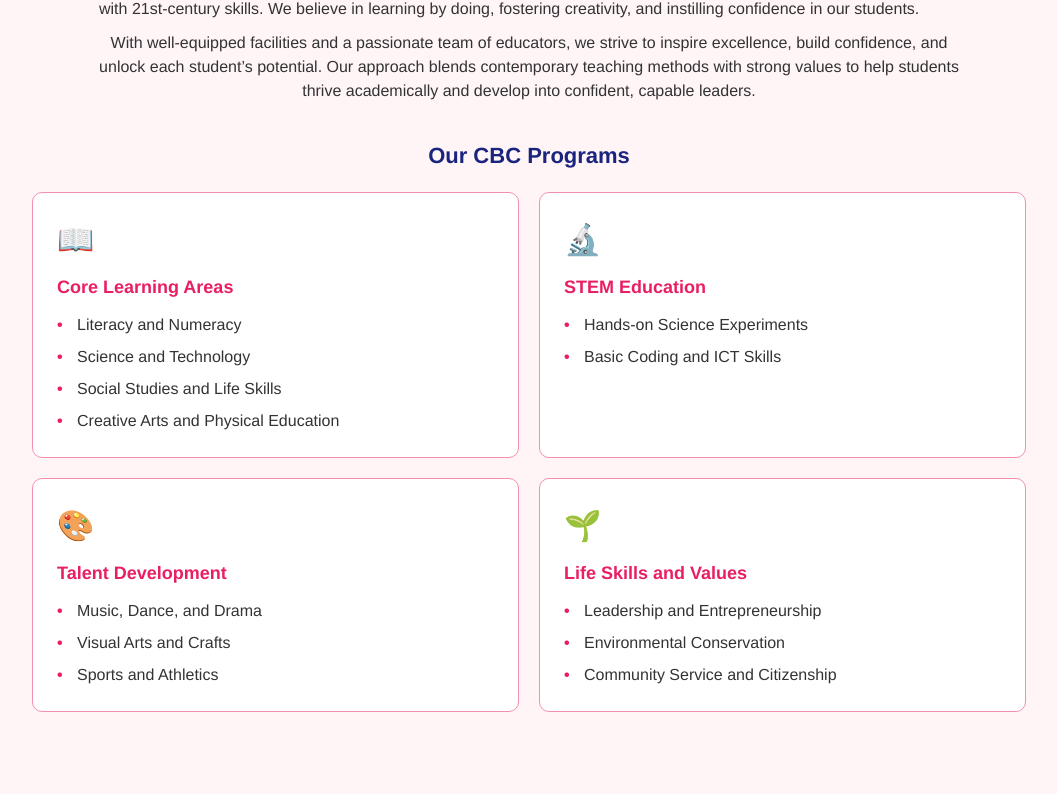
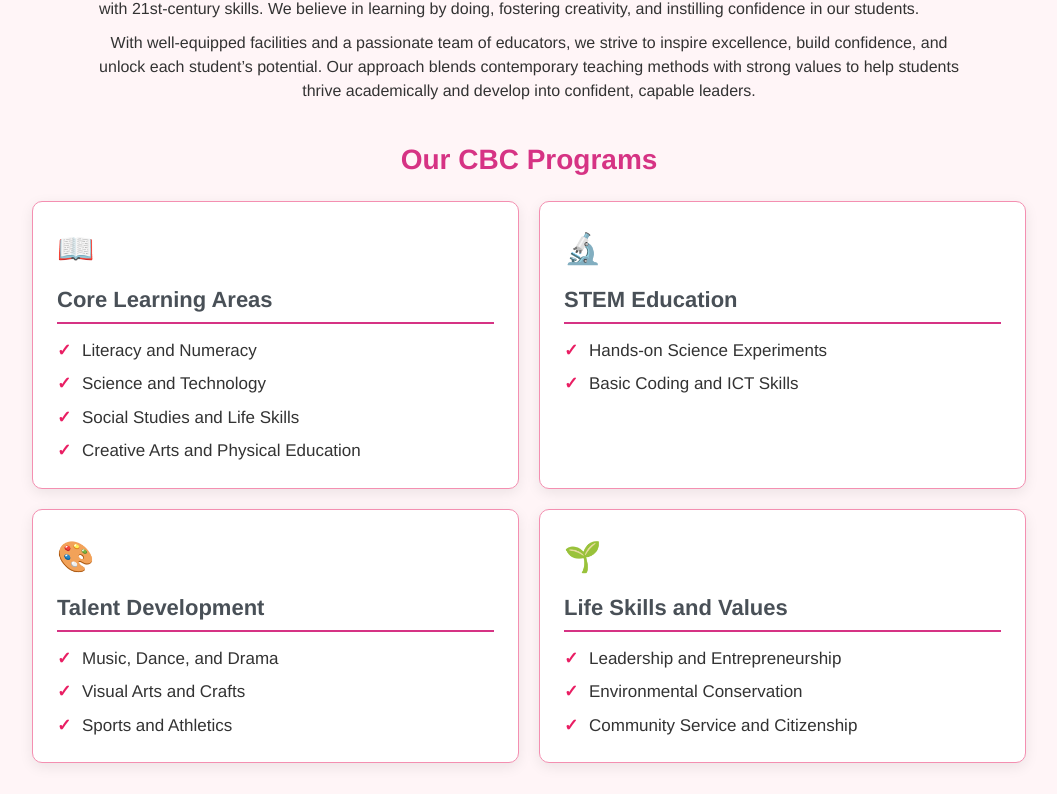
Before and after one commit to WangaiJM/girls, a React (Vite) app: page /programmes in a window 1280 px wide. Shown: the part 937-1731 px from the top of the page, without its empty margins (111-1168 px from the left). Built offline with nearby package versions, Linux system fonts and the light colour scheme.

Commit message:
Refine programme card styling

```diff
--- a/src/pages/Programs/programs.scss
+++ b/src/pages/Programs/programs.scss
@@ -52,14 +52,16 @@
 
 .programs-page__subheading {
   margin-bottom: 2rem;
-  color: var(--accent-color);
-  font-size: 2.2rem;
+  color: var(--header-color, var(--primary-color));
+  font-size: 2.8rem;
   text-align: center;
 }
 
 .program-area-grid {
   display: grid;
   grid-template-columns: repeat(2, minmax(0, 1fr));
+  max-width: 100rem;
+  margin: 0 auto;
   gap: 2rem;
 }
 
@@ -67,7 +69,16 @@
   padding: 2.4rem;
   border: 1px solid var(--border-color);
   border-radius: 1rem;
-  background: #fff;
+  background: var(--surface-color, #fff);
+  box-shadow: 0 0.4rem 1.4rem rgb(0 0 0 / 8%);
+  transition:
+    box-shadow 180ms ease,
+    transform 180ms ease;
+}
+
+.program-area-card:hover {
+  box-shadow: 0 0.8rem 2rem rgb(0 0 0 / 12%);
+  transform: translateY(-3px);
 }
 
 .program-area-card__icon {
@@ -77,9 +88,11 @@
 }
 
 .program-area-card h4 {
-  margin-bottom: 1.2rem;
-  color: var(--primary-color);
-  font-size: 1.8rem;
+  margin-bottom: 1.4rem;
+  padding-bottom: 0.6rem;
+  border-bottom: 2px solid var(--header-color, var(--primary-color));
+  color: #495057;
+  font-size: 2.2rem;
 }
 
 .program-area-card ul {
@@ -89,14 +102,16 @@
 
 .program-area-card li {
   position: relative;
-  padding-left: 2rem;
+  padding-left: 2.5rem;
+  color: var(--text-color);
+  font-size: 1.7rem;
 }
 
 .program-area-card li::before {
   position: absolute;
   left: 0;
   color: var(--primary-color);
-  content: "•";
+  content: "✓";
   font-weight: 700;
 }
 
```
